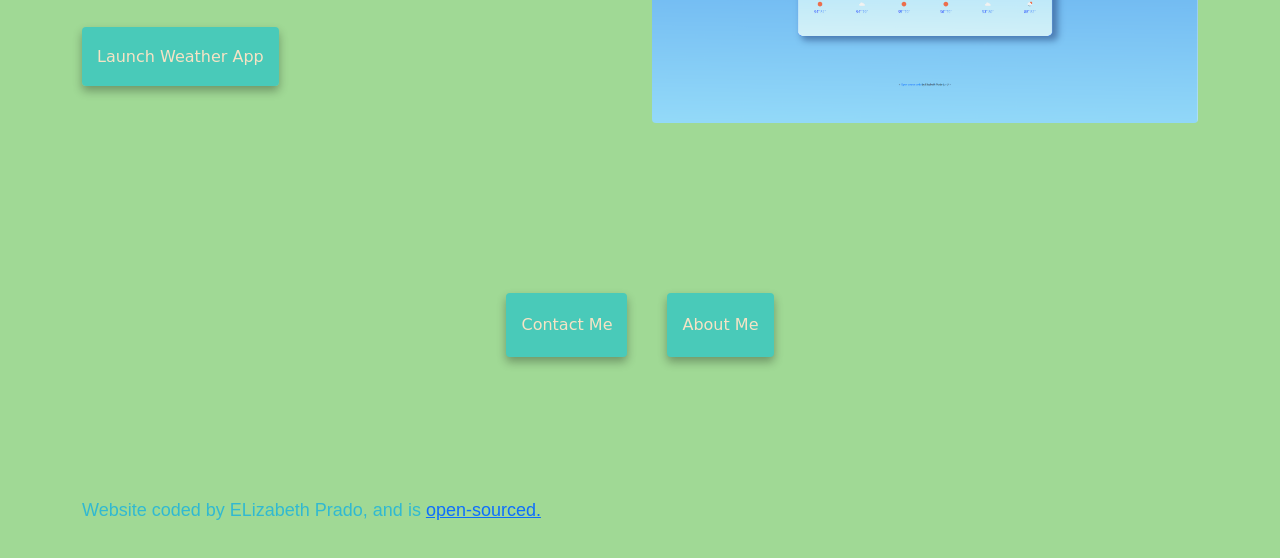
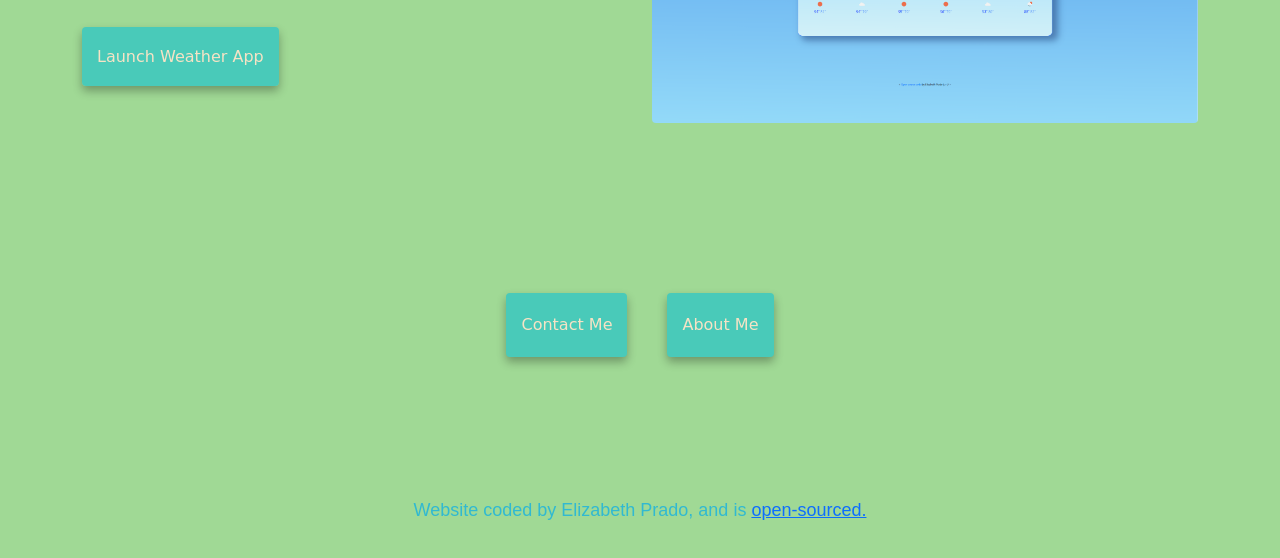
Before and after one commit to misfitsxqueen/portfolio_project, a plain HTML site: page index.html in a window 1280 px wide. Shown: the part 792-1350 px from the top of the page. Drawn offline with nearby package versions, Linux system fonts and the light colour scheme; a web font is replaced by a local one.

Commit message:
fixed footer to be centered

```diff
--- a/index.html
+++ b/index.html
@@ -98,8 +98,8 @@
                   <br>
                   <br>
                   <br>
-                  <p>
-                        Website coded by ELizabeth Prado, and is <a
+                  <p class="text-center">
+                        Website coded by Elizabeth Prado, and is <a
                               href="https://github.com/misfitsxqueen/portfolio_project" target="_blank">
                               open-sourced.
                         </a>
```
